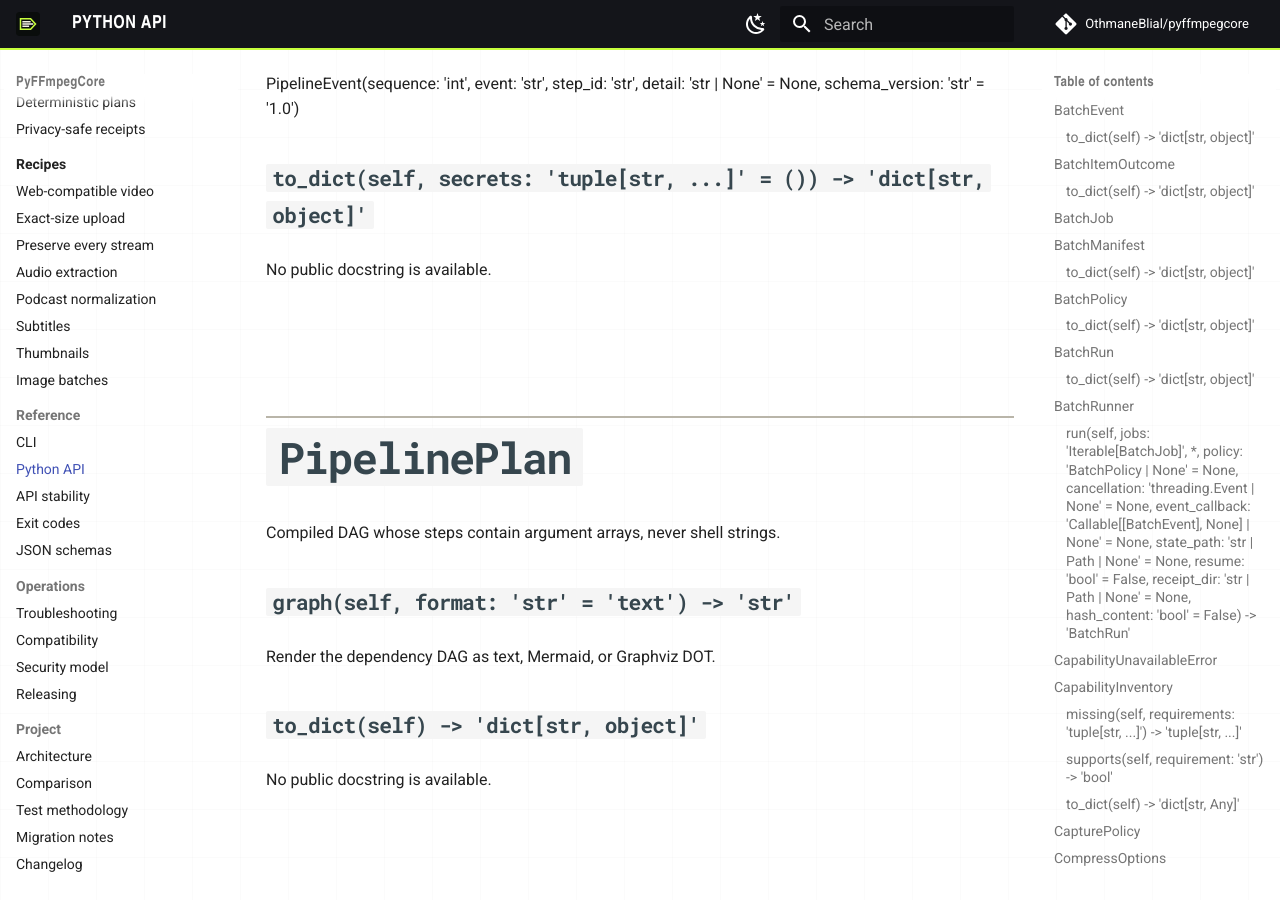
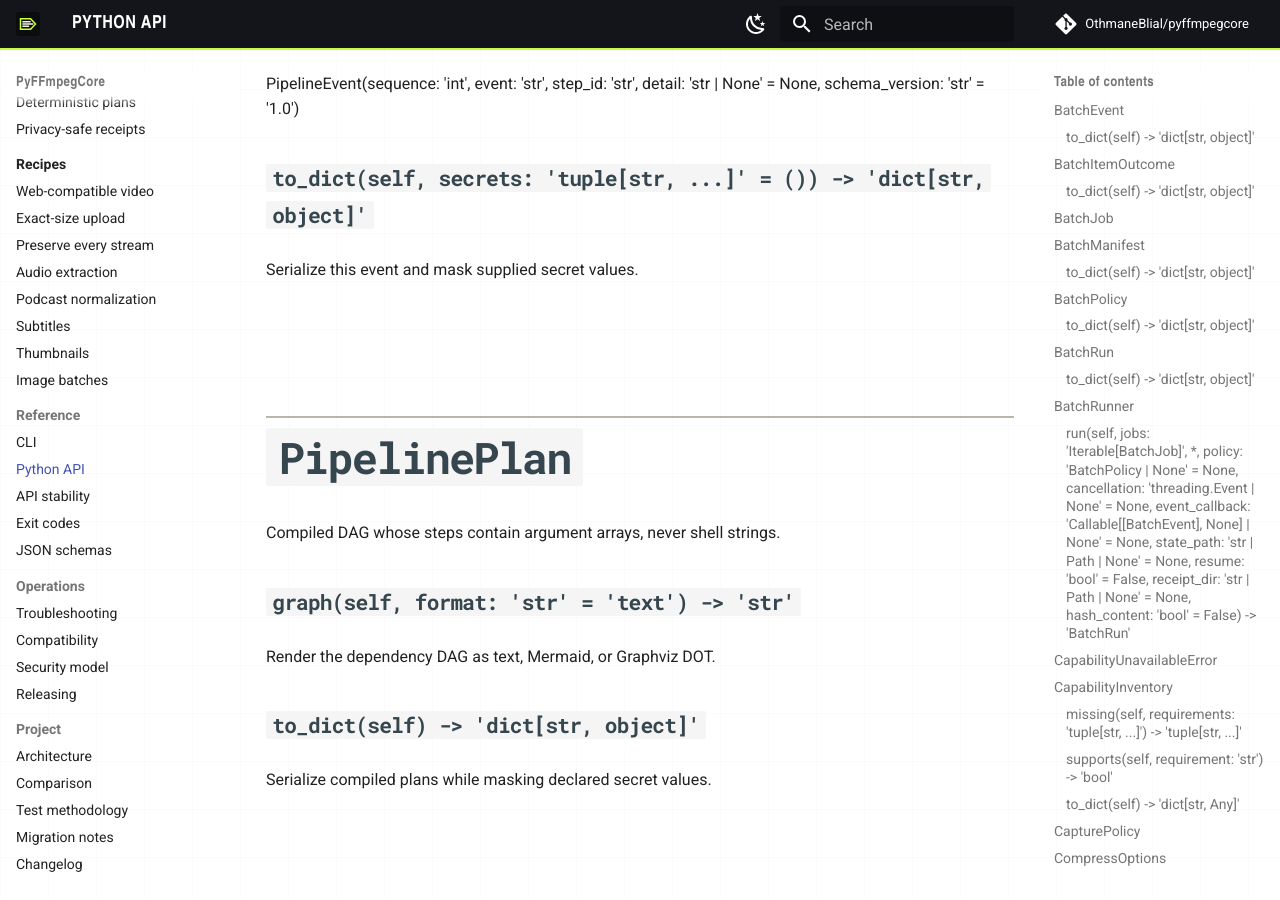
Before and after one commit to OthmaneBlial/pyffmpegcore, an MkDocs documentation site: the page built from docs/reference/python-api.md, in a window 1280 px wide and 900 px high, scrolled down 14313 px. Built offline with MkDocs 1.6.1 and Material for MkDocs 9.7.7, drawn with Linux system fonts in a browser that asks for light colours; comment, search, counter and statistics services are not loaded; some of the changed text lies outside the part shown.

Commit message:
docs: describe pipeline serialization methods

```diff
--- a/docs/reference/python-api.md
+++ b/docs/reference/python-api.md
@@ -256,7 +256,7 @@
 
 ### `to_dict(self) -> 'dict[str, object]'`
 
-No public docstring is available.
+Return JSON-compatible cache settings.
 
 ## `PipelineCompiler`
 
@@ -275,7 +275,7 @@
 
 ### `to_dict(self, secrets: 'tuple[str, ...]' = ()) -> 'dict[str, object]'`
 
-No public docstring is available.
+Serialize this event and mask supplied secret values.
 
 ## `PipelinePlan`
 
@@ -287,7 +287,7 @@
 
 ### `to_dict(self) -> 'dict[str, object]'`
 
-No public docstring is available.
+Serialize compiled plans while masking declared secret values.
 
 ## `PipelinePreflightEngine`
 
@@ -306,7 +306,7 @@
 
 ### `to_dict(self) -> 'dict[str, object]'`
 
-No public docstring is available.
+Serialize ordered outcomes with a stable summary.
 
 ## `PipelineRunner`
 
@@ -325,7 +325,7 @@
 
 ### `to_dict(self) -> 'dict[str, object]'`
 
-No public docstring is available.
+Serialize the versioned manifest without its local base directory.
 
 ## `PipelineStepOutcome`
 
@@ -333,7 +333,7 @@
 
 ### `to_dict(self, secrets: 'tuple[str, ...]' = ()) -> 'dict[str, object]'`
 
-No public docstring is available.
+Serialize this step outcome and redact nested execution evidence.
 
 ## `PipelineStepPlan`
 
@@ -345,7 +345,7 @@
 
 ### `to_dict(self) -> 'dict[str, object]'`
 
-No public docstring is available.
+Serialize the declarative step with JSON-compatible options.
 
 ## `Profile`
 
@@ -381,7 +381,7 @@
 
 ### `to_dict(self) -> 'dict[str, object]'`
 
-No public docstring is available.
+Return per-step preflight facts and the aggregate pipeline status.
 
 ## `PreparedWorkflow`
 
```
Also changed, not shown: docs/PROGRESS.md (+1 -1 lines), 1 other file.
